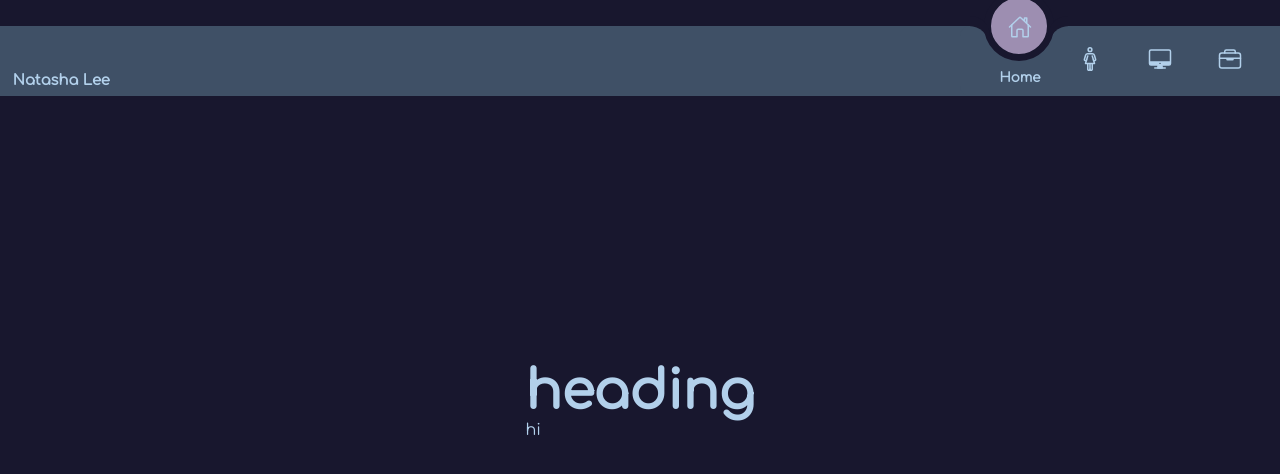
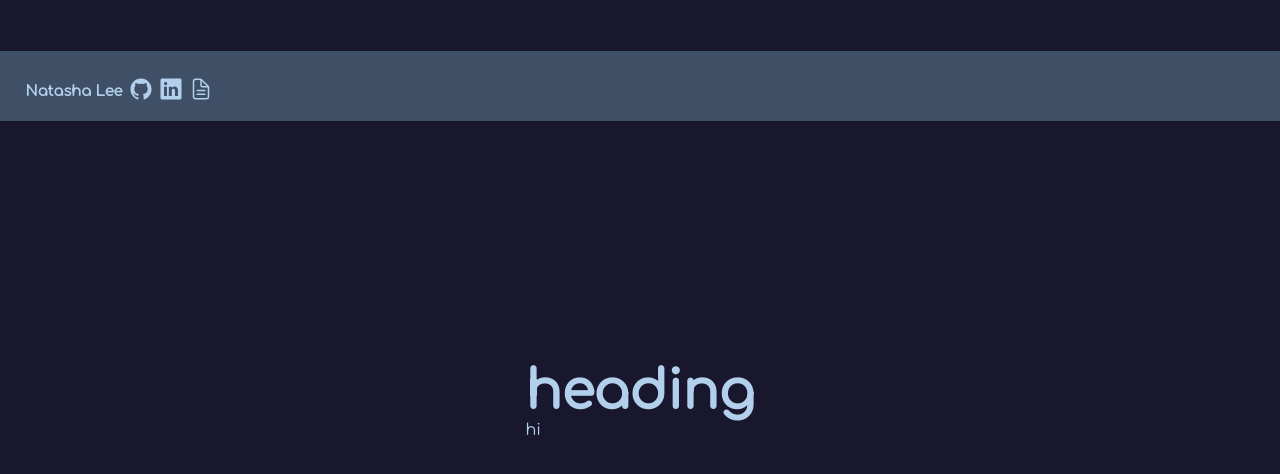
Before and after one commit to alilSad/alilSad.github.io, a plain HTML site: page index.html in a window 1280 px wide. Shown: the top 474 px of the page. Drawn offline with nearby package versions, Linux system fonts and the light colour scheme.

Commit message:
update resume

```diff
--- a/css/style.css
+++ b/css/style.css
@@ -33,9 +33,8 @@ body {
 
 h1 {
 
-    position: fixed;
-    top: 9%;
-    left: 1%;
+    position: relative;
+    top: 20%;
     font-size: 11pt;
     font-weight: bold;
 
@@ -46,7 +45,7 @@ header {
 
     position: fixed;
     margin-top: 2%;
-    margin-left: 75%;
+    margin-left: 0%;
     display: grid;
     z-index: 3;
 
@@ -65,7 +64,7 @@ header {
 
 .rectangle2 {
     position: fixed;
-    height: 60px;
+    height: 80px;
     width: 100vw;;
     background-color: #18172e;
     z-index: 1;
@@ -77,10 +76,14 @@ header {
     position: relative;
     width: 400px;
     height: 70px;
+    margin-left: 370%;
+    margin-top: 9.5%;
     border-radius: 10px;
     background: #3f5066;
     display: grid;
     place-content: center;
+    z-index: 3;
+
 
 
 
@@ -243,7 +246,38 @@ header {
 
 }
 
+.lists {
 
+    position: relative;
+    display: flex;
+    margin-top: 2%;
+    margin-left: 2%;
+
+
+}
+
+.links {
+
+    position: relative;
+    font-size: 1.5rem;
+    margin-right: 0.5%;
+
+
+
+}
+
+.blink {
+    transition: 0.5s;
+    border-radius: 26px;
+
+
+}
+
+.blink:hover{
+    background-color: #212b38;
+
+    opacity: 0.5;
+}
 
 
 @keyframes transitionIn {
--- a/index.html
+++ b/index.html
@@ -12,17 +12,40 @@
 <body>
 
 
-    <div class ="rectangle">
-        <h1>
-            Natasha Lee
-        </h1>
 
-    </div>
 
     <div class="rectangle2"></div>
 
     <header>
+        <div class ="rectangle">
 
+            <ul class="lists">
+
+                <li class="links">
+                    <h1>
+                        Natasha Lee
+                    </h1>
+                </li>
+                <li class="links">
+                    <a href="https://github.com/alilSad" class="blink">
+                        <ion-icon name="logo-github"></ion-icon>
+                    </a>
+                </li>
+                <li class="links">
+                    <a href="https://www.linkedin.com/in/natashalee00/" class="blink">
+                        <ion-icon name="logo-linkedin"></ion-icon>
+                    </a>
+                </li>
+
+                <li class="links">
+                    <a href="Natasha Lee Resume.pdf" class="blink">
+                        <ion-icon name="document-text-outline"></ion-icon>
+                    </a>
+                </li>
+
+            </ul>
+
+        </div>
         <div class="navigation">
             <ul>
                 <li class="list active">
```
Also changed, not shown: 1 other file.
